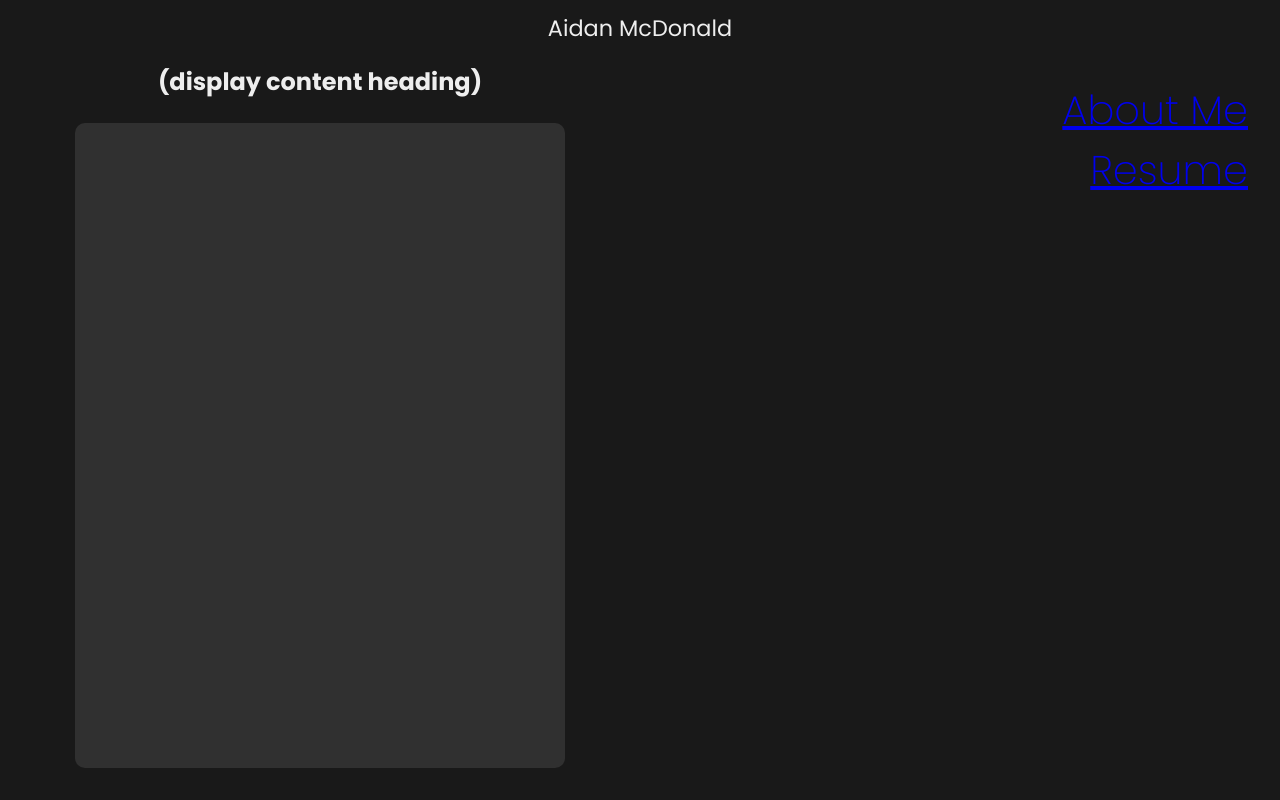
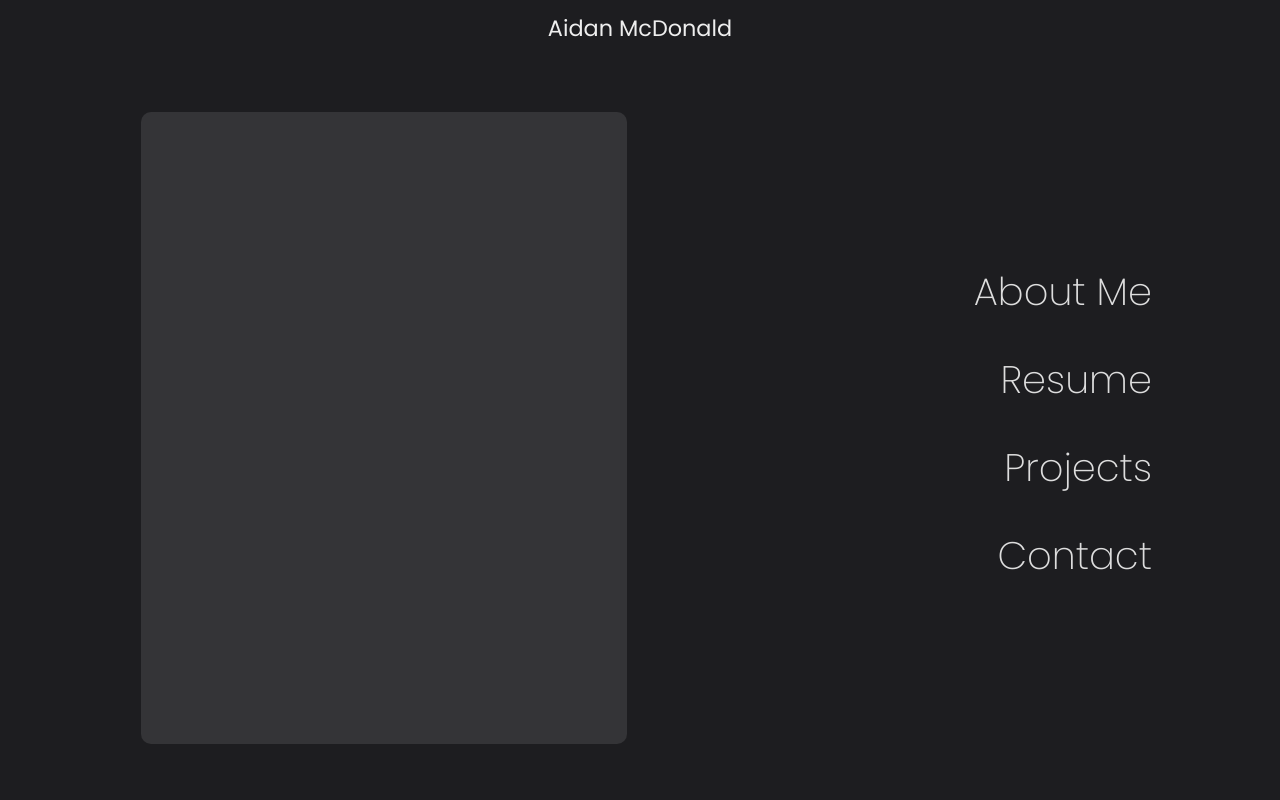
Before and after one commit to aidan-0/portfolio, a React (Vite) app: page / in a window 1280 px wide. Built offline with nearby package versions, Linux system fonts and the light colour scheme.

Commit message:
scrolling nav idea wasnt working. new design now

```diff
--- a/src/Content.jsx
+++ b/src/Content.jsx
@@ -2,16 +2,19 @@ import React from 'react';
 import { Routes, Route } from 'react-router-dom';
 import AboutMe from './nav_components/about_me_components/AboutMe';
 import Resume from './nav_components/resume_components/Resume';
+import Projects from './nav_components/projects_components/Projects'
+import Contact from './nav_components/contact_components/Contact'
 
 export default function Content() {
   return (
     <div className="content-container">
-      <h2 className="content-header">(display content heading)</h2>
+      {/* <h2 className="content-header">(display content heading)</h2> */}
       <div className="content-card">
         <Routes>
           <Route path="aboutme" element={<AboutMe />} />
           <Route path="resume" element={<Resume />} />
-          {/* You can add more routes as needed */}
+          <Route path="projects" element={<Projects />} />
+          <Route path="contact" element={<Contact />} />
         </Routes>
       </div>
     </div>
--- a/src/Navbar.jsx
+++ b/src/Navbar.jsx
@@ -1,12 +1,32 @@
-import React from "react";
 import { Link } from "react-router-dom";
 
 export default function Navbar() {
+
   return (
     <nav className="scrolling-nav">
-      <ul>
-        <li><Link to="aboutme">About Me</Link></li>
-        <li><Link to="resume">Resume</Link></li>
+      <ul className="nav-list" id="nav-list" data-mouse-down-at="0">
+      <li>
+          <Link to="aboutme" className="link-style">
+            About Me
+          </Link>
+        </li>
+        <li>
+          <Link to="resume" className="link-style">
+            Resume
+          </Link>
+        </li>
+        <li>
+          <Link to="projects" className="link-style">
+            Projects
+          </Link>
+        </li>
+        {/* when clicking on projects, make the nav bar show the full list of projects and have it scrollable like the nav */}
+        <li>
+          <Link to="contact" className="link-style">
+            Contact
+          </Link>
+        </li>
+        {/* clicking on contact provides a modal with all contact details */}
       </ul>
     </nav>
   );
--- a/src/Styles.css
+++ b/src/Styles.css
@@ -1,5 +1,6 @@
 :root {
-  background-color: #191919;
+  /* background-color: #191919; */
+  background-color: #1d1d20;
   color: #eeeeee;
   font-family: "Poppins", sans-serif;
   height: 100vh;
@@ -14,6 +15,7 @@ body {
   display: grid;
   grid-template-columns: 1fr;
   grid-template-rows: auto 1fr;
+  overflow-x: hidden;
 }
 
 header {
@@ -29,9 +31,9 @@ header {
   height: 7vh;
 }
 
-/* header > p {
-  border: solid 1px red;
-} */
+header > p {
+  z-index: 10;
+}
 
 .main-content {
   grid-row: 2;
@@ -43,12 +45,9 @@ header {
 
 .content-container, .scrolling-nav {
   box-sizing: border-box;
-  /* overflow-y: auto; */
-  /* min-height: 0; */
-  padding: .5em 2em 2em;
+  /* padding: 2em; */
   height: 93vh;
 }
-
 
 
 /* Content Section */
@@ -59,6 +58,8 @@ header {
   text-align: center;
   display: flex;
   flex-direction: column;
+  justify-content: center;
+  margin-left: 10vw;
 }
 
 .content-header {
@@ -75,8 +76,8 @@ header {
   background-color: rgba(255, 255, 255, 0.1);
   border: 2px solid rgba(255, 255, 255, 0);
   border-radius: 10px;
-  height: 95%;
-  width: 85%;
+  height: 85%;
+  width: 95%;
   transition: .5s ease-out;
   overflow: auto;
   /* add a slight shadow */
@@ -93,21 +94,42 @@ header {
 /* Scrolling Nav */
 
 .scrolling-nav {
+  margin-right: 10vw;
+  text-align: end;
+  /* grid-row: 1;
+  grid-column: 2; */
   /* border: solid 1px red; */
-  text-align: end;
-  grid-row: 1;
-  grid-column: 2;
+  display: flex;
+  justify-content: end;
 }
 
-/* .scrolling-nav > h3 {
+.nav-list {
+  list-style: none;
+  padding: 0;
+  margin: 0;
+  line-height: 10vh;
+  /* border: solid 1px red; */
+  display: flex;
+  justify-content: center;
+  flex-direction: column;
+}
+
+.nav-list > li {
+  transition: 0.4s ease-in-out;
+}
+.nav-list > li:hover {
+  transform: scale(1.1);
+}
+
+.link-style {
+  color: white;
+  text-decoration: none;
+  font-size: 3vw;
   font-weight: 200;
-  font-size: 2.5em;
-} */
+  transition: opacity 0.3s ease-in-out;
+  opacity: 0.85;
+}
 
-li {
-  font-weight: 200;
-  font-size: 2.5em;
-  text-decoration: none;
-  list-style: none;
-  color: white;
+.link-style:hover {
+  opacity: 1 !important;
 }
--- a/src/nav_components/resume_components/Resume.css
+++ b/src/nav_components/resume_components/Resume.css
@@ -46,6 +46,7 @@
 
 .duties > li {
     font-weight: 200;
+    font-size: 2.5em;
     color: #eeeeee;
     list-style-type: disc;
     padding-bottom: .3em;
```
Also changed, not shown: src/Navbar Backup.jsx (added, +60 -0 lines).
